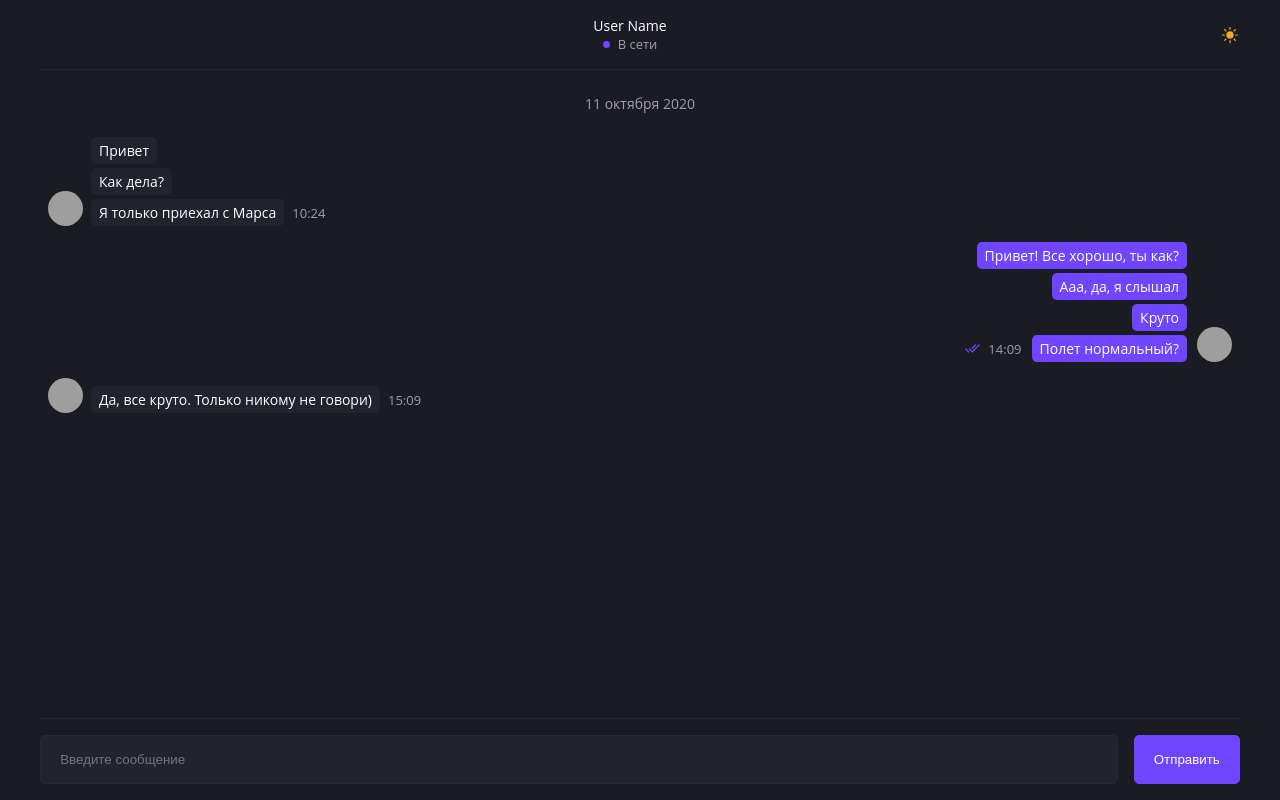
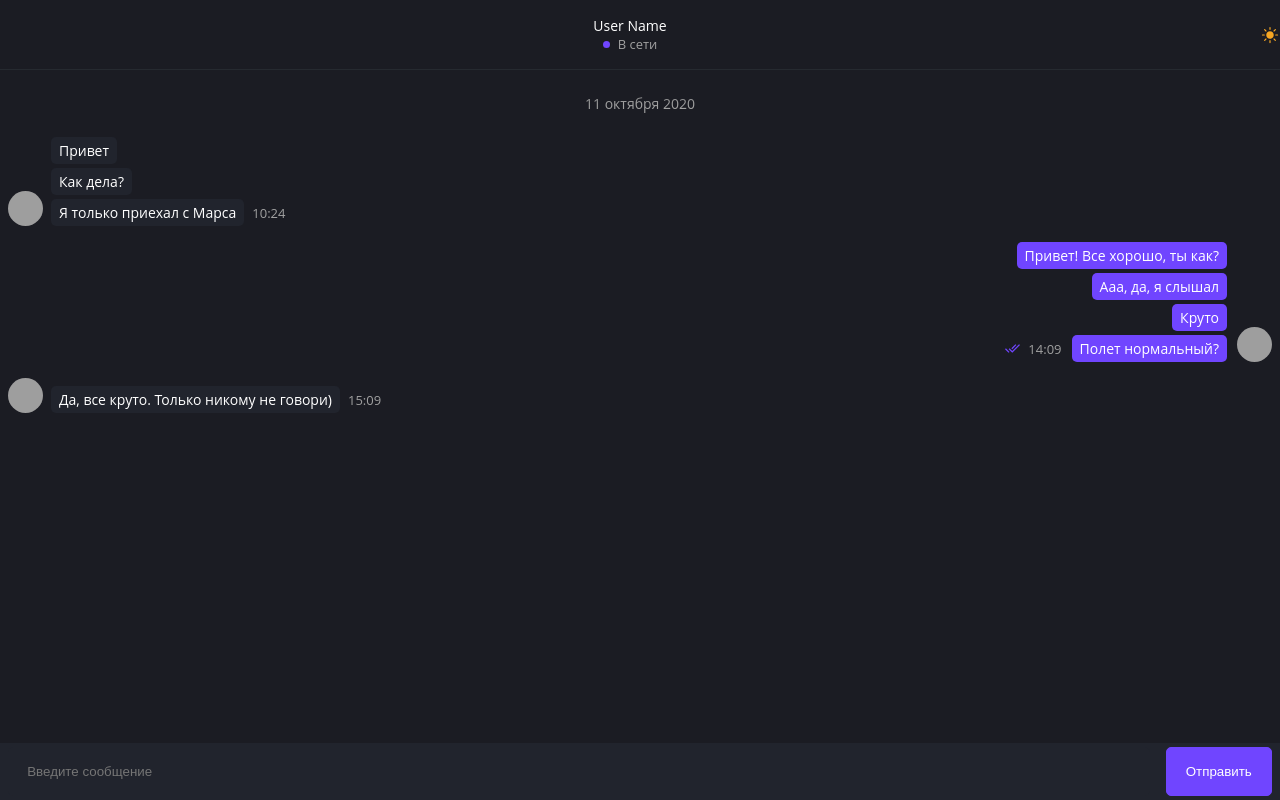
Before and after one commit to romagoldobin/react-dialog-app, a React (Create React App) app: page / in a window 1280 px wide. Built offline with nearby package versions, Linux system fonts and the light colour scheme; grey boxes are pictures that could not be loaded; what webfontloader would draw is missing.

Commit message:
style changes, added Main page

```diff
--- a/src/App.jsx
+++ b/src/App.jsx
@@ -1,25 +1,10 @@
 import React, { useState, useEffect } from 'react';
-import { useDispatch } from 'react-redux';
-import { addMessageAction, updateMessageStatus } from './store/reducers/messages';
 import { ThemeContext } from './context';
 import { getTheme, setTheme } from './helpers/theme';
-
-import Header from './components/Header';
-import Dialog from './components/Dialog';
-import Sender from './components/Sender';
+import MainPage from './pages/MainPage/MainPage';
 
 function App() {
   const [theme, toggleTheme] = useState(getTheme());
-  const dispatch = useDispatch();
-
-  // Оно тут надо ?
-  const sendMessage = (message) => {
-    dispatch(addMessageAction(message));
-
-    setTimeout(() => {
-      dispatch(updateMessageStatus({ id: message.id, status: 'readed' }));
-    }, 5000);
-  };
 
   useEffect(() => {
     setTheme(theme);
@@ -27,11 +12,7 @@ function App() {
 
   return (
     <ThemeContext.Provider value={{ theme, toggleTheme }}>
-      <section className="Container">
-        <Header />
-        <Dialog />
-        <Sender onAddMessage={sendMessage} />
-      </section>
+      <MainPage />
     </ThemeContext.Provider>
   );
 }
--- a/src/components/Header/index.scss
+++ b/src/components/Header/index.scss
@@ -3,4 +3,5 @@
   align-items: center;
   border-bottom: 1px solid var(--border);
   padding: 16px 0;
+  transition: border-color .2s linear;
 }
--- a/src/components/Sender/index.scss
+++ b/src/components/Sender/index.scss
@@ -1,15 +1,16 @@
 .Sender {
   display: flex;
-  padding: 16px 0;
-  border-top: 1px solid var(--border);
+  padding: 4px 8px;
+  background-color: var(--accent-1);
+  transition: background-color .2s linear;
 
   input {
     width: 100%;
     height: 100%;
-    border: 1px solid var(--border);
+    border: unset;
     background-color: var(--accent-1);
     padding: 1rem 1.2rem;
-    transition: border-color .2s linear, background-color .2s linear;
+    transition: background-color .2s linear;
     border-radius: 5px;
     outline: none;
     color: var(--color);
--- a/src/index.scss
+++ b/src/index.scss
@@ -35,7 +35,7 @@ body.dark {
 }
 
 html,
-body {
+body, #root {
   height: 100%;
 }
 
@@ -49,8 +49,13 @@ body {
 
 .Container {
   display: flex;
+  flex: 1;
+  height: 100%;
+}
+
+.DialogContainer {
+  display: flex;
   flex-direction: column;
-  max-width: 1200px;
-  height: 100vh;
+  flex: 1;
   margin: 0 auto;
 }
--- /dev/null
+++ b/src/pages/DialogPage/Chat.jsx
@@ -0,0 +1,29 @@
+import React from 'react';
+import { useDispatch } from 'react-redux';
+import { addMessageAction, updateMessageStatus } from '../../store/reducers/messages';
+
+import Header from '../../components/Header';
+import Dialog from '../../components/Dialog';
+import Sender from '../../components/Sender';
+
+const Chat = () => {
+  const dispatch = useDispatch();
+
+  // Оно тут надо ?
+  const sendMessage = (message) => {
+    dispatch(addMessageAction(message));
+
+    setTimeout(() => {
+      dispatch(updateMessageStatus({ id: message.id, status: 'readed' }));
+    }, 5000);
+  };
+  return (
+    <section className="DialogContainer">
+      <Header />
+      <Dialog />
+      <Sender onAddMessage={sendMessage} />
+    </section>
+  );
+};
+
+export default Chat;
--- /dev/null
+++ b/src/pages/MainPage/MainPage.jsx
@@ -0,0 +1,10 @@
+import React from 'react';
+import Chat from '../DialogPage/Chat';
+
+const MainPage = () => (
+  <div className="Container">
+    <Chat />
+  </div>
+);
+
+export default MainPage;
```
